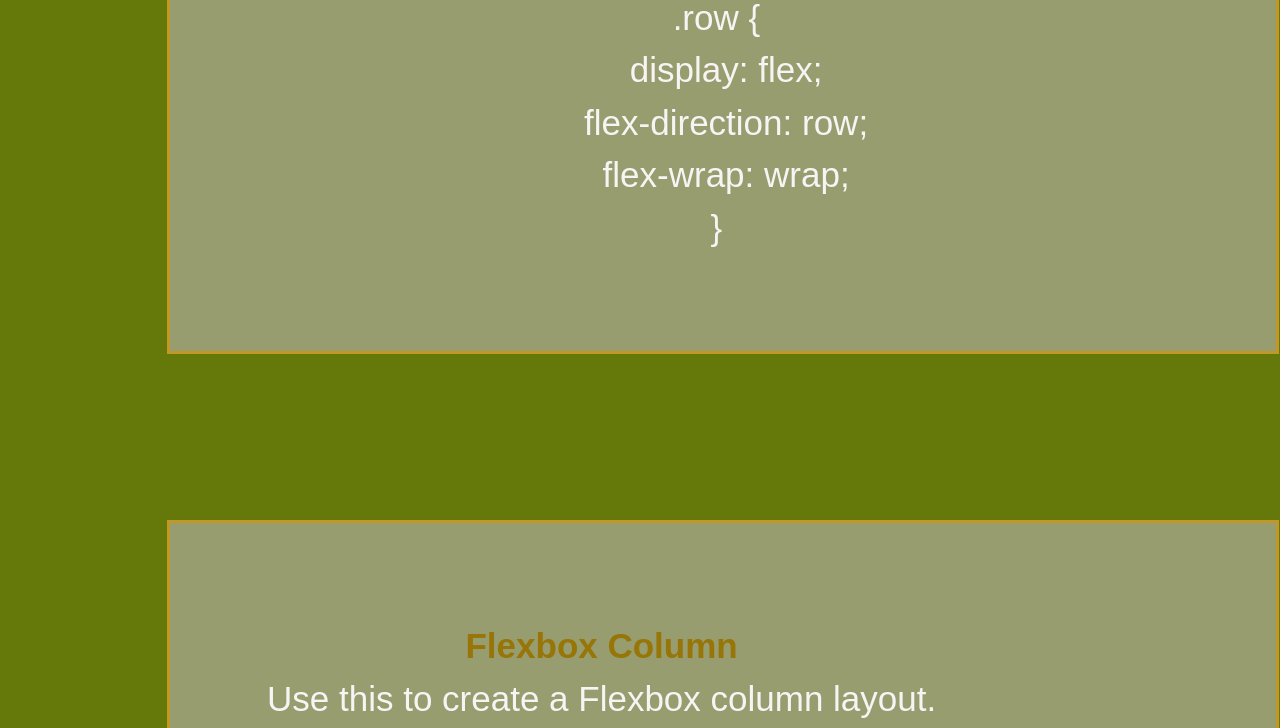
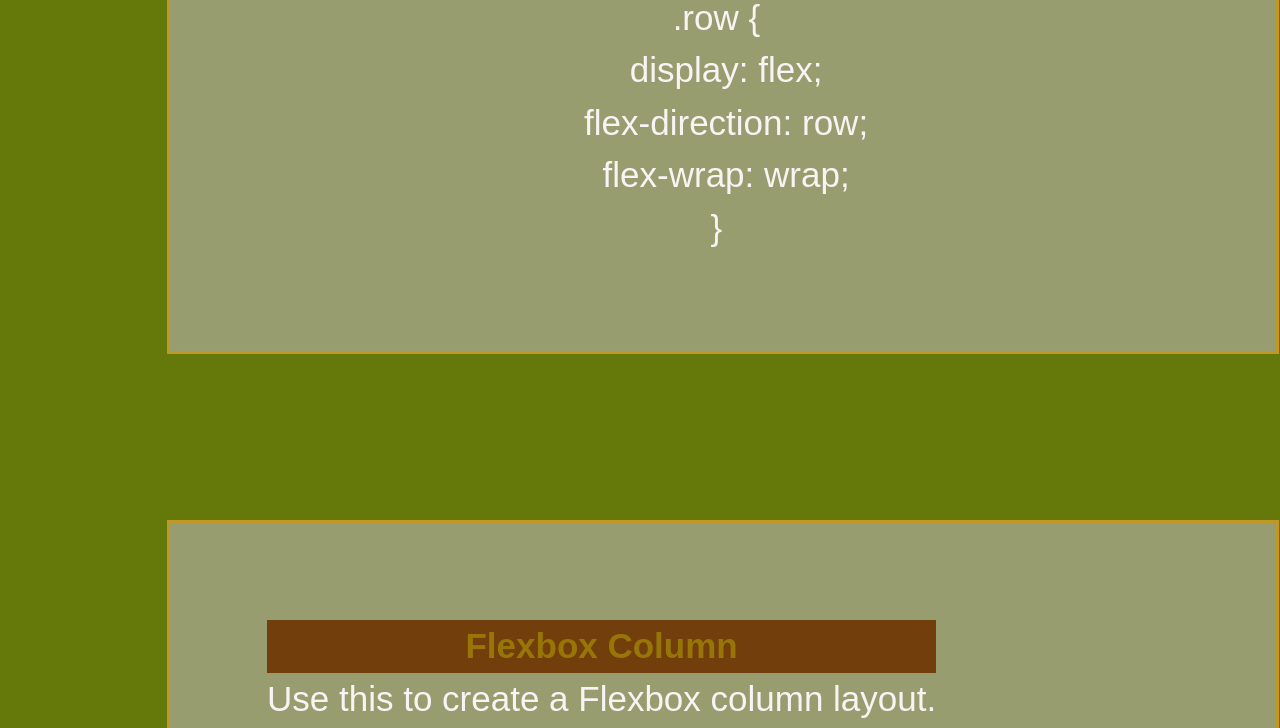
Before and after one commit to LaneNathan/MIni-Project, a plain HTML site: page index.html in a window 1280 px wide. Shown: the part 599-1327 px from the top of the page. Drawn offline with Linux system fonts and the light colour scheme.

Commit message:
added card header background color

```diff
--- a/assets/css/style.css
+++ b/assets/css/style.css
@@ -79,4 +79,5 @@ body{
     flex-wrap: wrap;
     text-align: center;
     justify-content: center;
+    background-color: var(--brown);
 }
```
